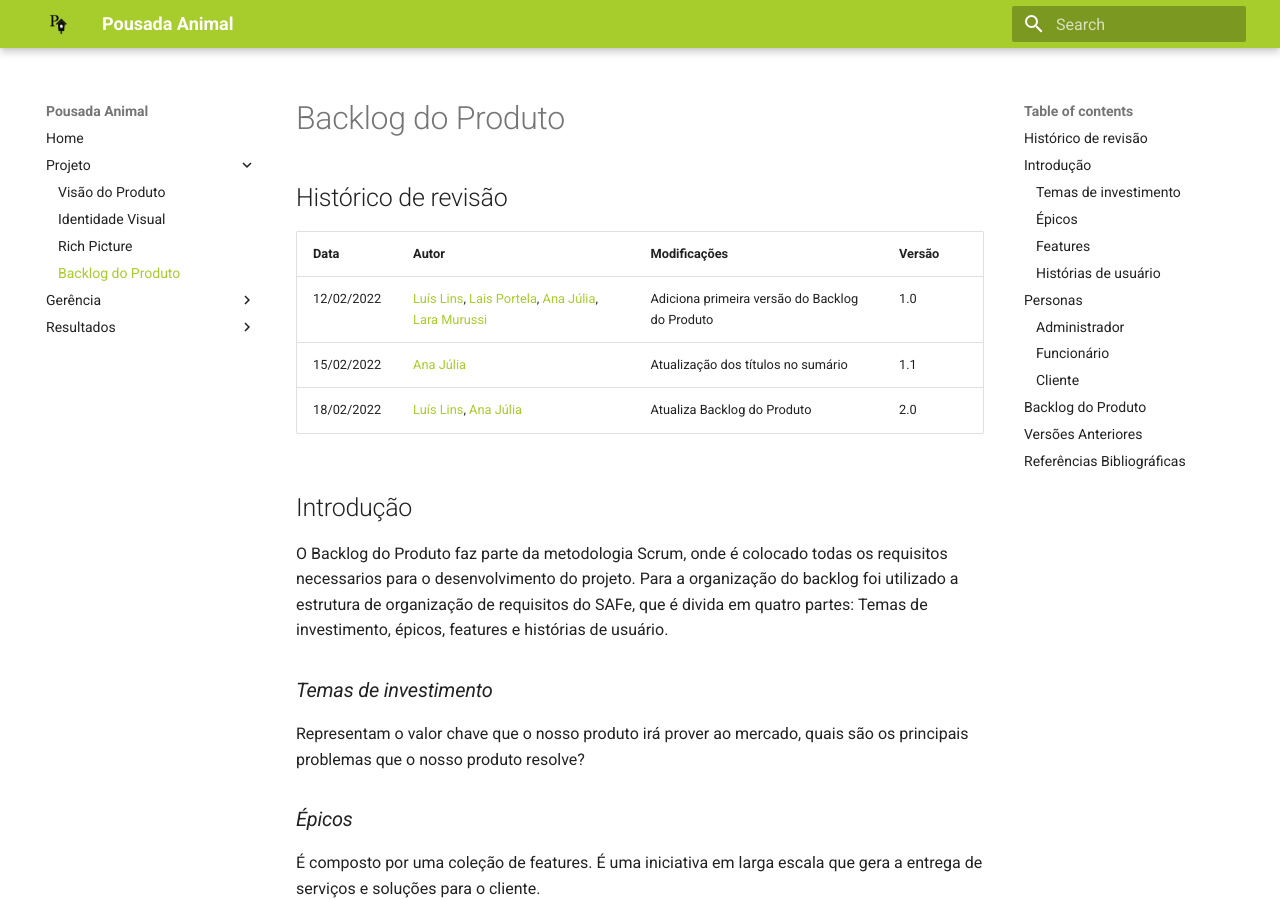
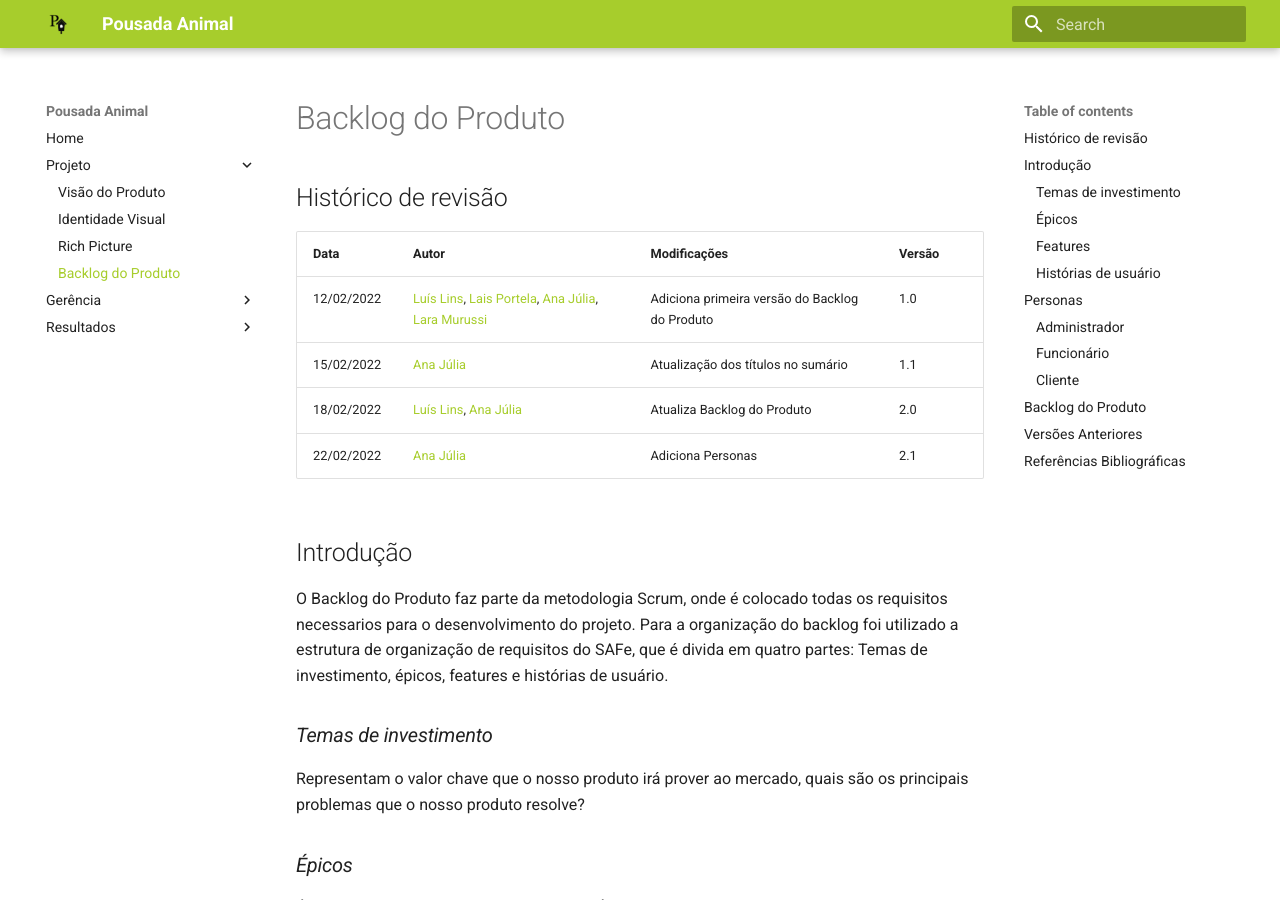
Before and after one commit to luisgaboardi/2021.2-PousadaAnimal, an MkDocs documentation site: the page built from docs/product-backlog.md, in a window 1280 px wide and 900 px high. Built offline with MkDocs 1.6.1 and Material for MkDocs 9.7.7, drawn with Linux system fonts in a browser that asks for light colours.

Commit message:
add historico de versao to product backlog

```diff
--- a/docs/product-backlog.md
+++ b/docs/product-backlog.md
@@ -6,6 +6,7 @@
 | 12/02/2022 | [Luís Lins](https://github.com/luisgaboardi), [Lais Portela](https://github.com/laispa), [Ana Júlia](https://github.com/aluzianobriceno), [Lara Murussi](https://github.com/klmurussi) | Adiciona primeira versão do Backlog do Produto | 1.0 |
 | 15/02/2022 | [Ana Júlia](https://github.com/aluzianobriceno) | Atualização dos títulos no sumário | 1.1 |
 | 18/02/2022 | [Luís Lins](https://github.com/luisgaboardi), [Ana Júlia](https://github.com/aluzianobriceno) | Atualiza Backlog do Produto | 2.0 |
+| 22/02/2022 | [Ana Júlia](https://github.com/aluzianobriceno) | Adiciona Personas | 2.1 |
 
 ## Introdução
 O Backlog do Produto faz parte da metodologia Scrum, onde é colocado todas os requisitos necessarios para o desenvolvimento do projeto. Para a organização do backlog foi utilizado a estrutura de organização de requisitos do SAFe, que é divida em quatro partes: Temas de investimento, épicos, features e histórias de usuário.
```
